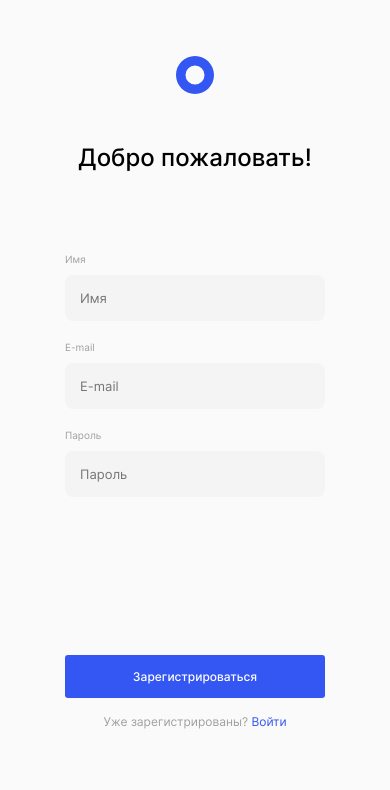
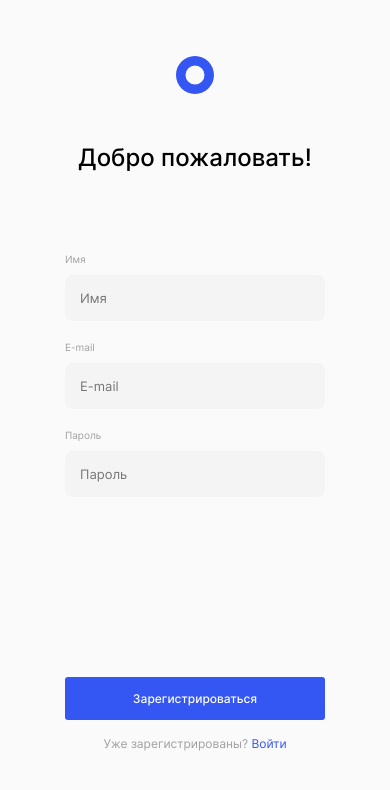
Before and after one commit to alexzkv/movies-explorer-frontend, a React (Create React App) app: page /signup in a window 390 px wide. Shown: the top 790 px of the page. Built offline with nearby package versions, Linux system fonts and the light colour scheme.

Commit message:
feat: add register component

```diff
--- a/src/components/AuthForm/AuthForm.css
+++ b/src/components/AuthForm/AuthForm.css
@@ -1,5 +1,8 @@
 .form {
+  display: flex;
+  flex-direction: column;
   width: 100%;
+  height: 485px;
 }
 
 .form__title {
@@ -13,22 +16,20 @@
   display: flex;
   flex-direction: column;
   padding: 0;
+  width: 100%;
   border: none;
 }
 
 .form__submit {
-  display: block;
-  margin-top: 69px;
+  margin-top: auto;
   padding: 14px 0;
-  width: 100%;
-  text-align: center;
   border-radius: 3px;
   border: none;
   font-weight: 500;
   font-size: 14px;
   line-height: 1.21;
   color: #FFF;
-  background: #3456F3;
+  background-color: #3456F3;
 }
 
 .form__submit:hover {
@@ -50,17 +51,16 @@
 }
 
 @media screen and (max-width: 767px) {
+  .form {
+    height: 626px;
+  }
+
   .form__title {
     margin: 50px 0 80px;
     text-align: center;
   }
 
-  .form__fieldset {
-    width: 100%;
-  }
-
   .form__submit {
-    margin-top: 158px;
     font-size: 12px;
     line-height: 1.25;
   }
```
